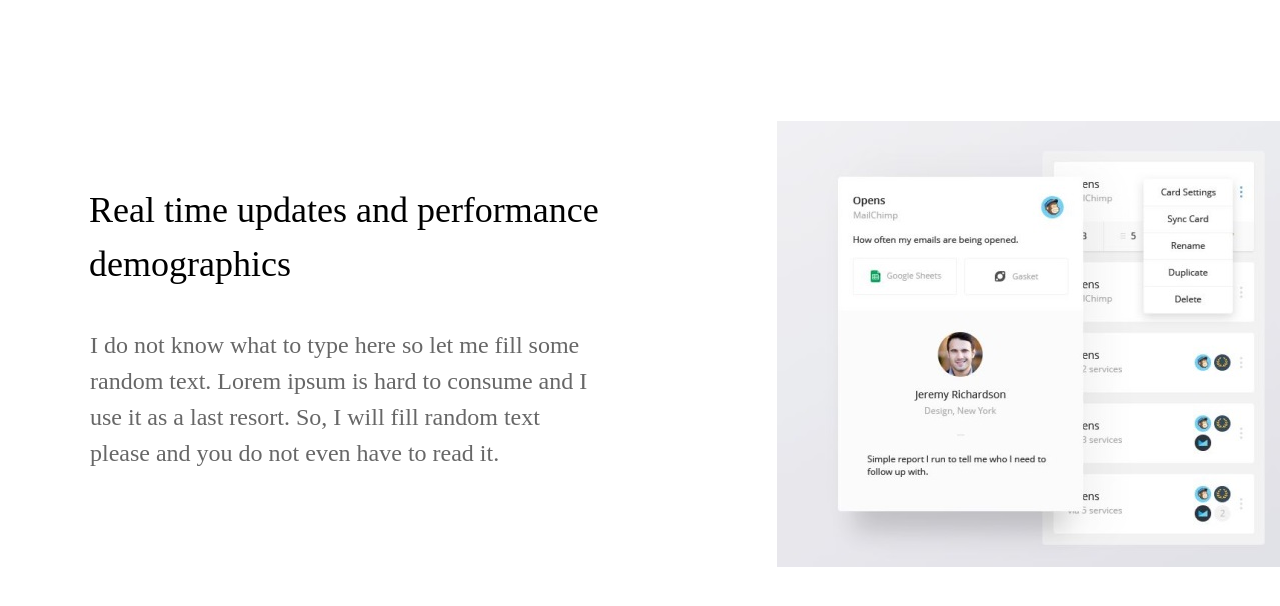
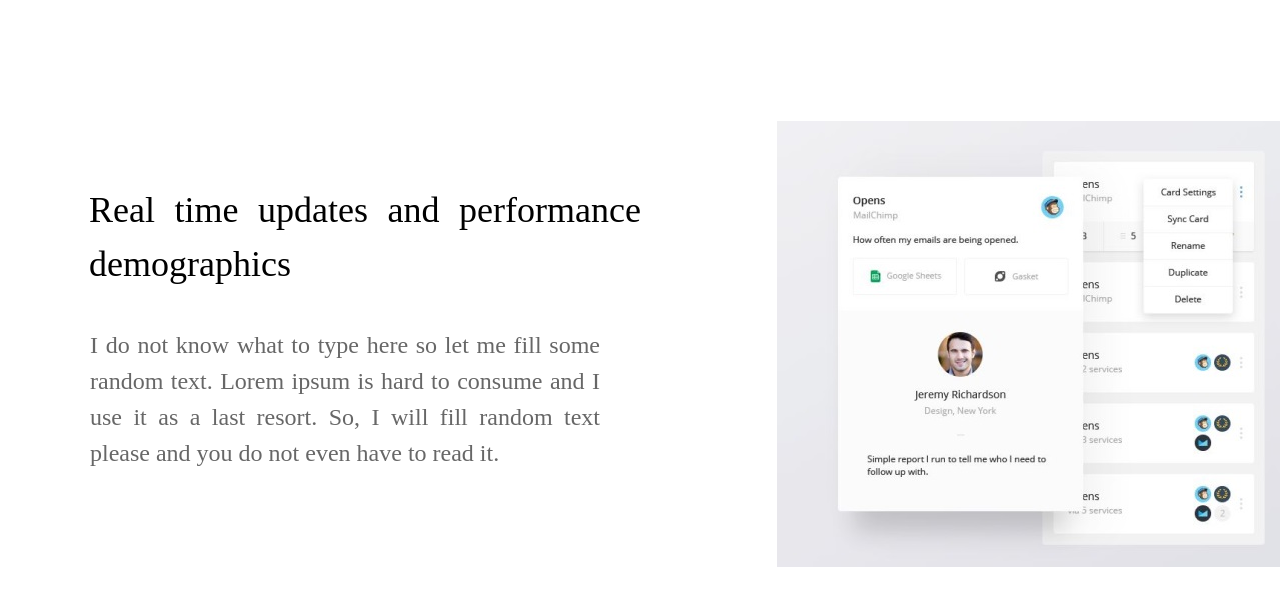
Before and after one commit to hackslash-nitp/finance-literacy, a Next.js app: page / in a window 1280 px wide. Shown: the top 606 px of the page. Built offline with nearby package versions, Linux system fonts and the light colour scheme.

Commit message:
changed css to styled component

```diff
--- a/components/home/BuyNow.style.js
+++ b/components/home/BuyNow.style.js
@@ -9,6 +9,7 @@ width: 552px;
 height: 108px;
 left: 89px;
 top: 147.1px;
+text-align:justify;
 font-family: Poppins;
 font-style: normal;
 font-weight: 500;
@@ -22,7 +23,7 @@ width: 510px;
 height: 180px;
 left: 90px;
 top: 303.1px;
-
+text-align:justify;
 font-family: Poppins;
 font-style: normal;
 font-weight: normal;
@@ -31,6 +32,9 @@ line-height: 36px;
 
 color: #676767;
 `;
+export const Para = styled.p`
+text-align:justify;
+`
 export const Container2 = styled.div`
     position: absolute;
     width: 571px;
--- a/components/home/buyNow.js
+++ b/components/home/buyNow.js
@@ -1,13 +1,13 @@
-import {Flexitem,Content1,Content2,Container2} from './BuyNow.style';
+import {Flexitem,Content1,Content2,Container2,Para} from './BuyNow.style';
 import Image from "next/image"
 function buyNow() {
     return(
     <Flexitem>
     <Content1>
-        <p>Real time updates and performance demographics</p>
+        <Para>Real time updates and performance demographics</Para>
     </Content1>
     <Content2>
-        <p>I do not know what to type here so let me fill some random text. Lorem ipsum is hard to consume and I use it as a last resort. So, I will fill random text please and you do not even have to read it.</p>
+        <Para>I do not know what to type here so let me fill some random text. Lorem ipsum is hard to consume and I use it as a last resort. So, I will fill random text please and you do not even have to read it.</Para>
     </Content2>
     <Container2>
         <Image src="/feature.jpg" alt="" width={571} height={446} />
--- a/package.json
+++ b/package.json
@@ -13,7 +13,9 @@
     "next": "11.1.2",
     "prettier": "^2.4.1",
     "react": "17.0.2",
-    "react-dom": "17.0.2"
+    "react-dom": "17.0.2",
+    "styled-component": "^2.8.0",
+    "styled-components": "^5.3.3"
   },
   "devDependencies": {
     "@types/node": "^16.11.0",
```
Also changed, not shown: 1 other file (tests, documents, lock files or other folders).
